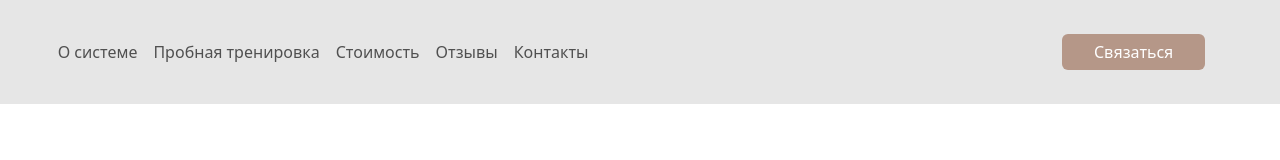
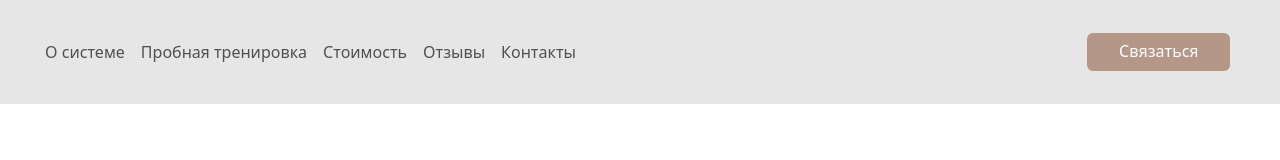
Before and after one commit to Christina-888/project2, a plain HTML site: page index.html in a window 1280 px wide. Drawn offline with nearby package versions, Linux system fonts and the light colour scheme; files that its build step writes are made by us from their sources.

Commit message:
fix bags

```diff
--- a/assets/sass/components/_header.scss
+++ b/assets/sass/components/_header.scss
@@ -2,14 +2,28 @@
 
 .header__menu {
   background-color: variables.$background-grey;
+
+  .header__container {
+    display: flex;
+    justify-content: end;
+  }
 }
 
-.nav-item__points {
+.menu {
+  margin-left: 2%;
+}
+
+.list {
+  display: flex;
+  justify-content: end;
+}
+
+.list__points {
   color: variables.$dark-font;
 }
 
 .connection {
-  margin-right: 5%;
+  margin-right: 3%;
 
   .connection__button {
     background-color: variables.$medium-font;
@@ -17,6 +31,7 @@
     color: white;
     padding-left: 2em;
     padding-right: 2em;
+    padding-bottom: 0.5em;
 
     .whatsapp-number {
       text-decoration: none;
@@ -33,8 +48,8 @@
   }
 }
 
-@media screen and (min-width: 992px) {
-  .menu {
-    margin-left: 3%;
+@media screen and (max-width: 991px) {
+  .whatsapp-number {
+    display: none;
   }
 }
--- a/index.html
+++ b/index.html
@@ -22,26 +22,26 @@
   <!-- Header (Кристина) -->
   <header class="header">
     <nav class="navbar header__menu navbar-expand-lg">
-      <div class="container-fluid">
+      <div class="container-fluid header__container">
         <button class="navbar-toggler" type="button" data-bs-toggle="collapse" data-bs-target="#navbarSupportedContent" aria-controls="navbarSupportedContent" aria-expanded="false" aria-label="Toggle navigation">
           <span class="navbar-toggler-icon"></span>
         </button>
         <div class="collapse navbar-collapse" id="navbarSupportedContent">
           <ul class="navbar-nav menu me-auto mb-2 mt-lg-4 mb-lg-4">
-            <li class="nav-item">
-              <a class="nav-link nav-item__points" href="#">О системе</a>
+            <li class="nav-item list">
+              <a class="nav-link list__points" href="#">О системе</a>
             </li>
-            <li class="nav-item">
-              <a class="nav-link nav-item__points" href="#">Пробная тренировка</a>
+            <li class="nav-item list">
+              <a class="nav-link list__points" href="#">Пробная тренировка</a>
             </li>
-            <li class="nav-item">
-              <a class="nav-link nav-item__points" href="#">Стоимость</a>
+            <li class="nav-item list">
+              <a class="nav-link list__points" href="#">Стоимость</a>
             </li>
-            <li class="nav-item">
-              <a class="nav-link nav-item__points" href="#">Отзывы</a>
+            <li class="nav-item list">
+              <a class="nav-link list__points" href="#">Отзывы</a>
             </li>
-            <li class="nav-item">
-              <a class="nav-link nav-item__points" href="#">Контакты</a>
+            <li class="nav-item list">
+              <a class="nav-link list__points" href="#">Контакты</a>
             </li>
           </ul>
           <form class="d-flex connection" role="search">
```
